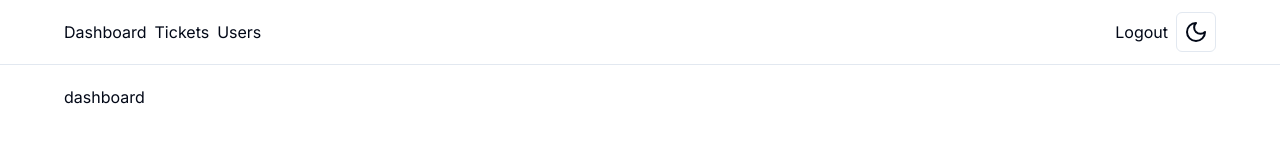
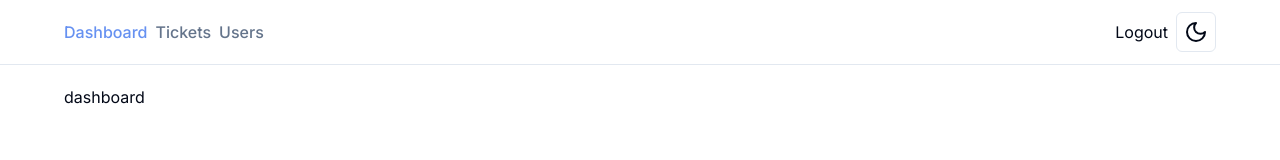
Before and after one commit to renatorrocha/ticket-app, a Next.js app: page / in a window 1280 px wide. Shown: the top 160 px of the page. Built offline with nearby package versions, Linux system fonts and the light colour scheme.

Commit message:
styling navgation links

```diff
--- a/app/globals.css
+++ b/app/globals.css
@@ -57,3 +57,9 @@
     @apply bg-background text-foreground;
   }
 }
+
+@layer components {
+  .navbar-link {
+    @apply font-medium text-muted-foreground transition-colors hover:text-primary;
+  }
+}
--- /dev/null
+++ b/components/main-nav-links.tsx
@@ -0,0 +1,31 @@
+"use client";
+
+import Link from "next/link";
+import { usePathname } from "next/navigation";
+
+export default function MainNavLinks() {
+  const links = [
+    { label: "Dashboard", href: "/" },
+    { label: "Tickets", href: "/tickets" },
+    { label: "Users", href: "/users" },
+  ];
+
+  const currentPath = usePathname();
+
+  return (
+    <div className="flex items-center gap-2">
+      {links.map((link) => (
+        <Link
+          key={link.label}
+          href={link.href}
+          className={`navbar-link ${
+            currentPath == link.href &&
+            "cursor-default text-primary/70 hover:text-primary/60"
+          }`}
+        >
+          {link.label}
+        </Link>
+      ))}
+    </div>
+  );
+}
--- a/components/main-nav.tsx
+++ b/components/main-nav.tsx
@@ -1,16 +1,13 @@
 import Link from "next/link";
 import React from "react";
 import ToggleTheme from "./toggle-theme";
+import MainNavLinks from "./main-nav-links";
 
 export default function MainNav() {
   return (
     <div className="flex justify-between">
       <div className="flex items-center gap-2">
-        <Link href="/">Dashboard</Link>
-
-        <Link href="/tickets">Tickets</Link>
-
-        <Link href="/users">Users</Link>
+        <MainNavLinks />
       </div>
 
       <div className="flex items-center gap-2">
```
